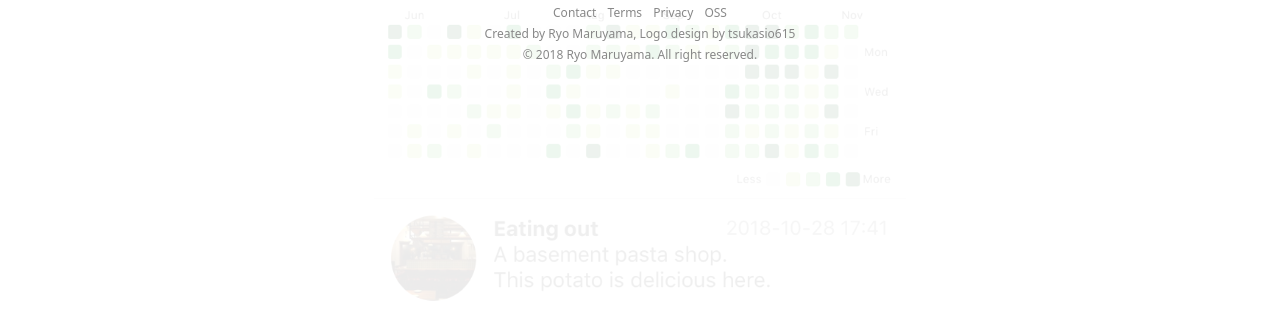
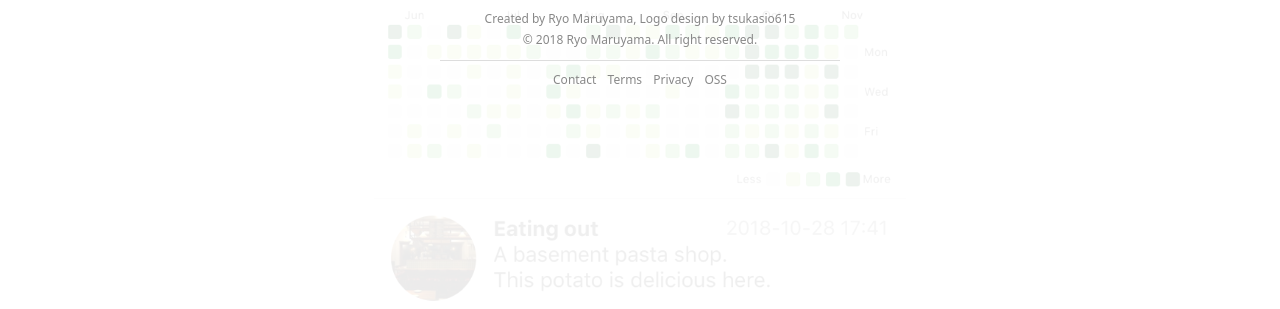
Before and after one commit to h13i32maru/trickle-site, a plain HTML site: page index.html in a window 1280 px wide. Shown: the part 491-800 px from the top of the page. Drawn offline with Linux system fonts and the light colour scheme.

Commit message:
fix: nit

```diff
--- a/index.html
+++ b/index.html
@@ -103,6 +103,7 @@
       left: 0;
       font-size: 0.75em;
       text-align: center;
+      margin-top: 0.5em;
     }
 
     .footer p {
@@ -115,6 +116,12 @@
       margin: 0 4px;
     }
 
+    .footer .sep {
+      width: 80%;
+      border-top: 1px solid #ddd;
+      margin: 1em auto 0.5em auto;
+    }
+
     @media(min-width: 800px)  {
       .container article .inner {
         width: 450px;
@@ -124,6 +131,10 @@
       .container .bg img {
         width: auto;
         height: 100%;
+      }
+
+      .footer .sep {
+        width: 400px;
       }
     }
 
@@ -169,15 +180,16 @@
   <div class="bg bg2">
     <img src="./image/bg2.png"/>
     <div class="footer">
+      <p>Created by <a href="https://twitter.com/h13i32maru">Ryo Maruyama</a>, Logo design by <a href="https://twitter.com/tsukasio615">tsukasio615</a></p>
+      <p>
+        © 2018 Ryo Maruyama. All right reserved.
+      </p>
+      <div class="sep"></div>
       <p class="note">
         <a href="mailto:h13i32maru@gmail.com">Contact</a>
         <a href="./-/terms.html">Terms</a>
         <a href="./-/privacy.html">Privacy</a>
         <a href="./-/oss.html">OSS</a>
-      </p>
-      <p>Created by <a href="https://twitter.com/h13i32maru">Ryo Maruyama</a>, Logo design by <a href="https://twitter.com/tsukasio615">tsukasio615</a></p>
-      <p>
-        © 2018 Ryo Maruyama. All right reserved.
       </p>
   </div>
 </div>
```
